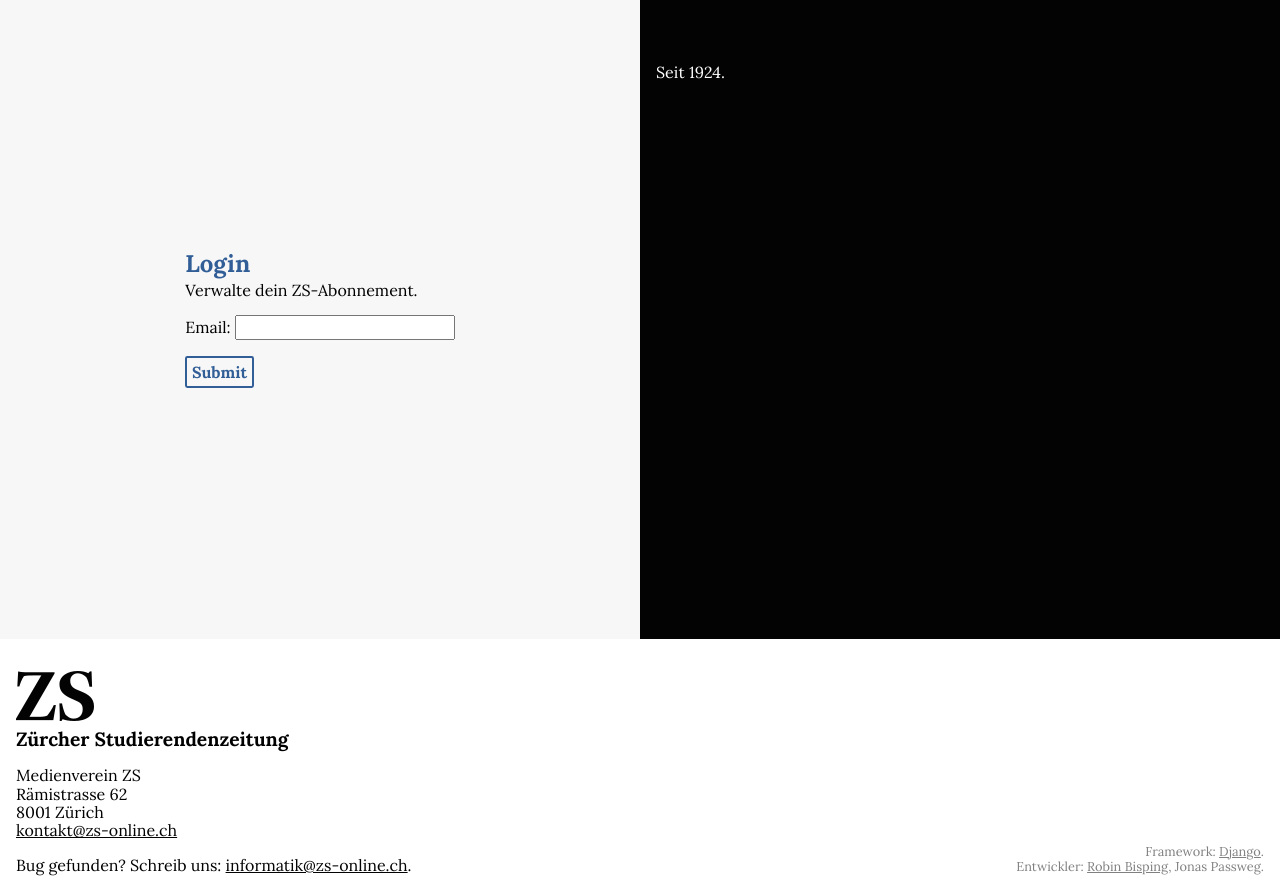
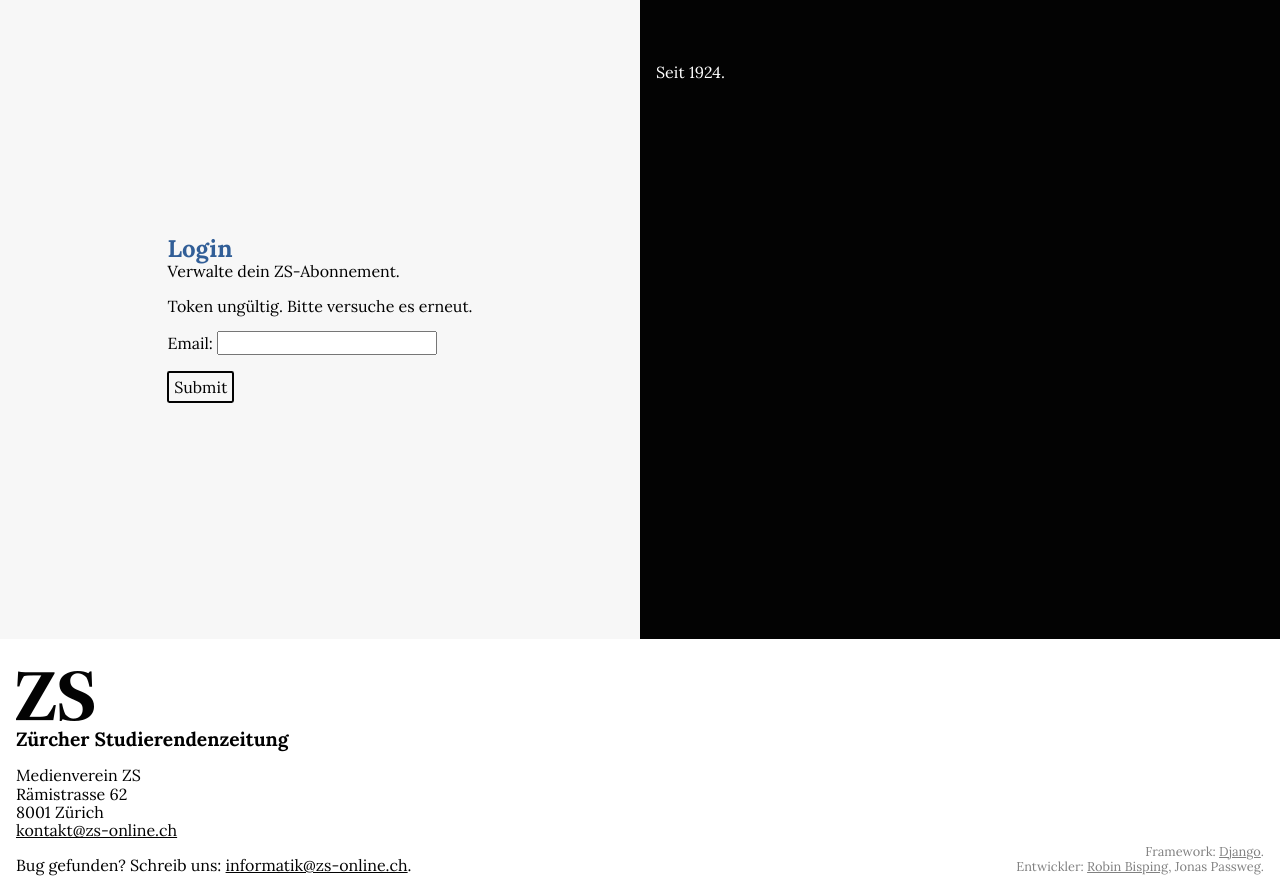
Before and after one commit to zsonline/subscription-manager, a Django app: page /auth/login/?invalid_token in a window 1280 px wide. Shown: the part 193-1083 px from the top of the page. Run offline with Django 3.2, Linux system fonts and the light colour scheme.

Commit message:
Improves frontend handling of token_sent and invalid_token case

```diff
--- a/authentication/views.py
+++ b/authentication/views.py
@@ -1,5 +1,5 @@
 # Django imports
-from django.shortcuts import render, redirect, HttpResponse, HttpResponseRedirect
+from django.shortcuts import render, redirect, reverse, HttpResponse, HttpResponseRedirect
 from django.conf import settings
 from django.contrib.auth import authenticate, login, logout, get_user_model
 from django.contrib.auth.decorators import login_required
@@ -31,8 +31,9 @@
             if user is not None:
                 # Create and send token
                 token = LoginToken.objects.create_and_send(user=user)
-                # Render token sent page
-                return render(request, 'authentication/token_sent.html', {'context': 'signup'})
+                # Render login template with token sent alert
+                form = SignUpForm()
+                return render(request, 'authentication/login.html', {'form': form, 'token_sent': True})
 
             # If user does not exist, redirect to login page
             return redirect('login')
@@ -68,11 +69,14 @@
             if user is not None:
                 # Create and send token
                 LoginToken.objects.create_and_send(user=user)
-                # Render token sent template
-                return render(request, 'authentication/token_sent.html', {'context': 'login'})
+                # Render login template with token sent alert
+                form = LoginForm()
+                return render(request, 'authentication/login.html', {'form': form, 'token_sent': True})
 
     else:
         form = LoginForm()
+        if 'invalid_token' in request.GET:
+            return render(request, 'authentication/login.html', {'form': form, 'invalid_token': True})
 
     return render(request, 'authentication/login.html', {'form': form})
 
@@ -91,8 +95,10 @@
         login(request, user)
         # Redirect user to login home
         return HttpResponseRedirect(settings.LOGIN_REDIRECT_URL)
-    # Render invalid token template
-    return render(request, 'authentication/invalid_token.html')
+    # Render login template with invalid token parameter
+    login_url = reverse('login')
+    login_url += str('?invalid_token')
+    return redirect(login_url)
 
 
 @login_required(redirect_field_name=None)
--- a/templates/authentication/base.html
+++ b/templates/authentication/base.html
@@ -1,7 +1,7 @@
 {% extends 'base.html' %}
 
 {% block main %}
-    <main class="vertical">
+    <main class="authentication vertical full-height">
         <section id="form" class="column">
             {% block form %}{% endblock %}
         </section>
--- a/templates/authentication/invalid_token.html
+++ /dev/null
@@ -1,5 +0,0 @@
-{% extends 'base.html' %}
-
-{% block content %}
-    Invalid token.
-{% endblock %}
--- a/templates/authentication/login.html
+++ b/templates/authentication/login.html
@@ -6,12 +6,17 @@
     <div class="inner">
 
         <h2>Login</h2>
-        <p class="description">Verwalte dein ZS-Abonnement.</p>
+        <div class="description">Verwalte dein ZS-Abonnement.</div>
 
         <form action="{% url 'login' %}" method="post">
+            {% if token_sent %}
+                <div class="alert success">Token gesendet. Bitte überprüfe deine E-Mails.</div>
+            {% elif invalid_token %}
+                <div class="alert danger">Token ungültig. Bitte versuche es erneut.</div>
+            {% endif %}
             {% csrf_token %}
             {{ form.as_p }}
-            <input class="button primary" type="submit" value="Submit" />
+            <input class="button black" type="submit" value="Submit" />
         </form>
 
     </div>
```
Also changed, not shown: templates/authentication/signup.html (+23 -7 lines), templates/authentication/token_sent.html (deleted, +0 -9 lines).
